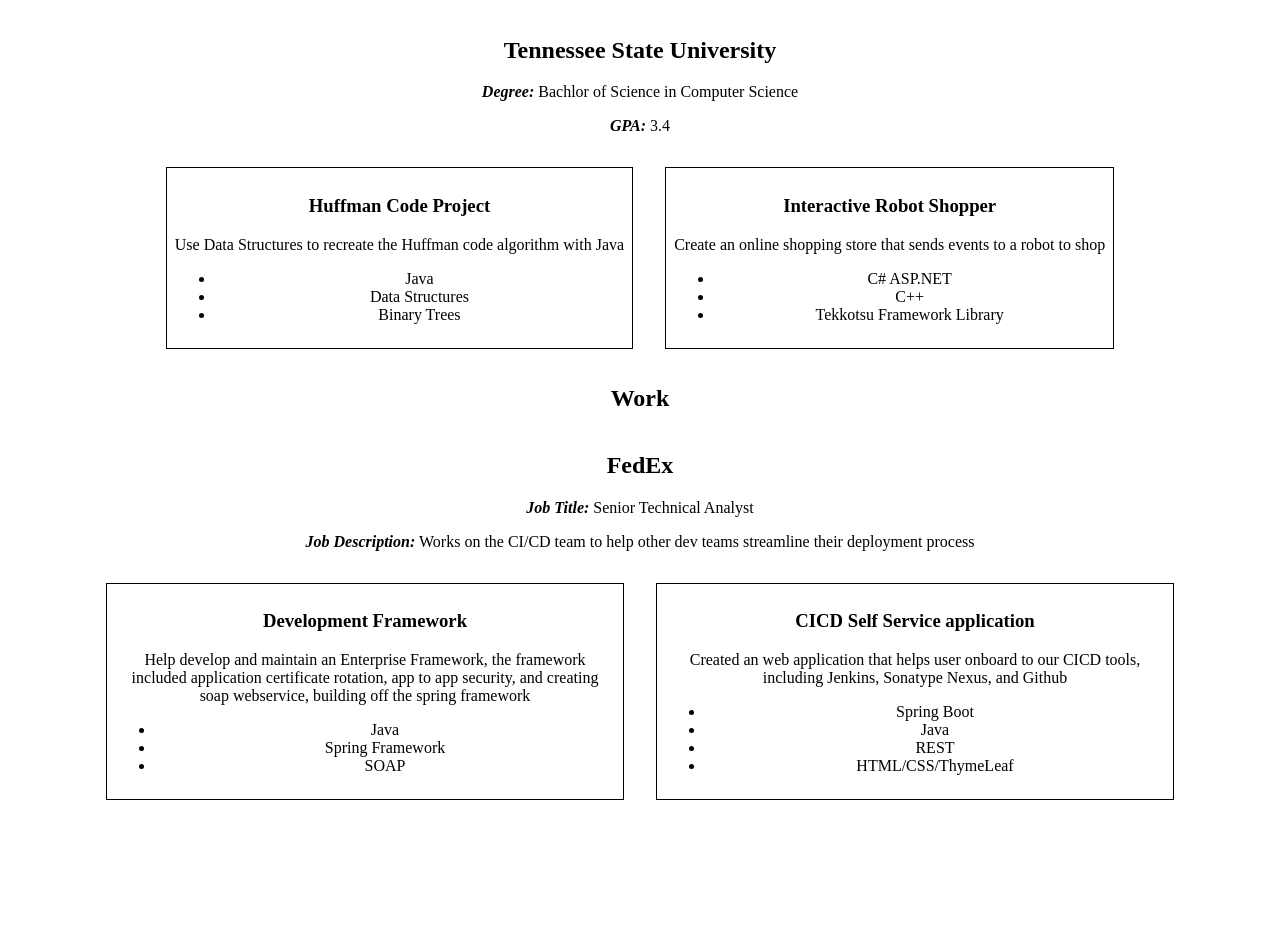
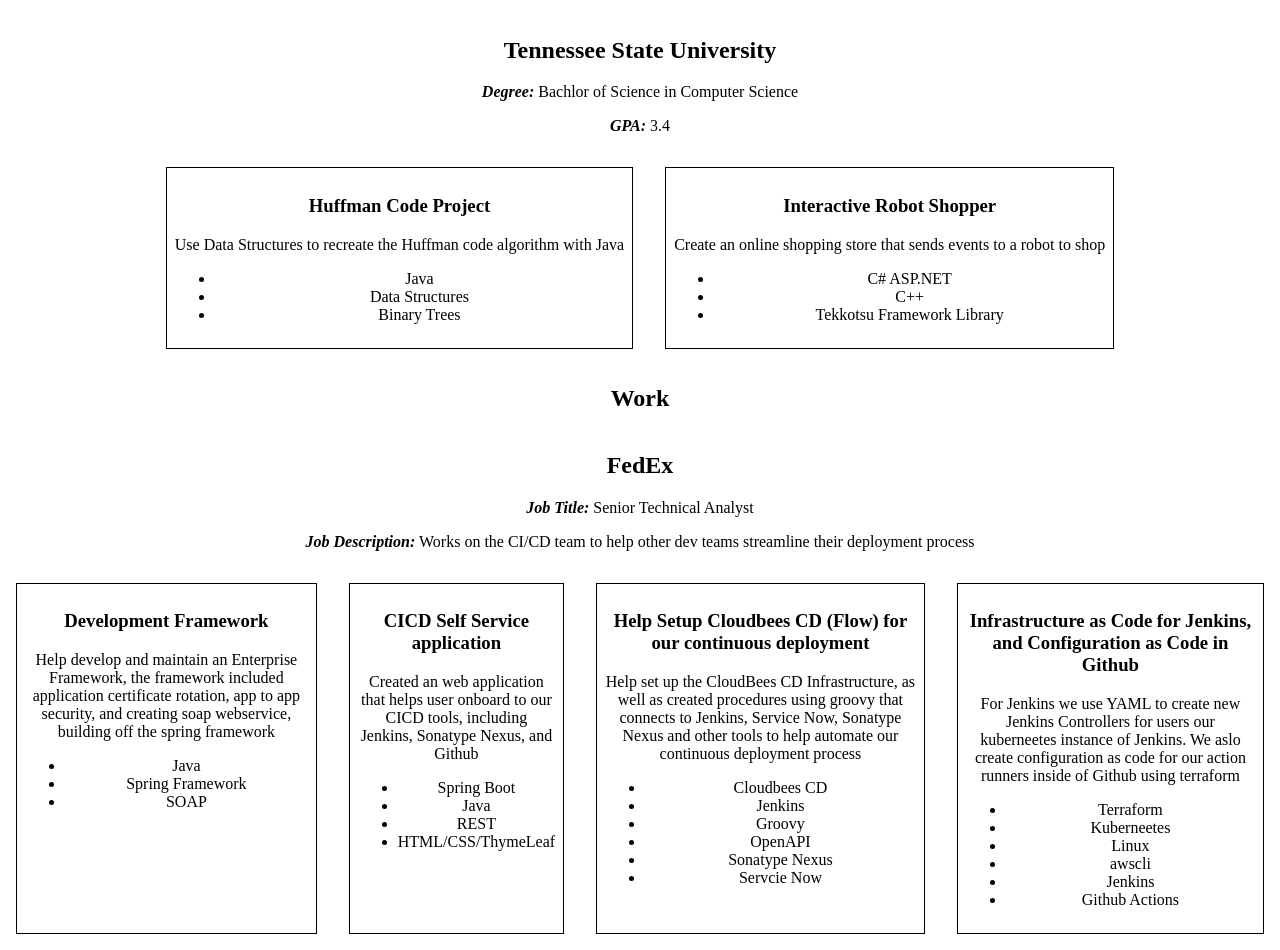
Before and after one commit to Docterryome/personalResume, a plain HTML site: page index.html in a window 1280 px wide. Shown: the part 117-1067 px from the top of the page. Before the commit the page ends 933 px from the top, so only its background shows below. Drawn offline with Linux system fonts and the light colour scheme.

Commit message:
Added more stuff

```diff
--- a/index.html
+++ b/index.html
@@ -69,6 +69,35 @@
                     <li>HTML/CSS/ThymeLeaf</li>
                 </ul>
             </div>
+            <div class="project">
+                <h3>Help Setup Cloudbees CD (Flow) for our continuous deployment</h3>
+                <p>
+                    Help set up the CloudBees CD Infrastructure, as well as created procedures using groovy that connects
+                    to Jenkins, Service Now, Sonatype Nexus and other tools to help automate our continuous deployment process
+                </p>
+                <ul>
+                    <li>Cloudbees CD</li>
+                    <li>Jenkins</li>
+                    <li>Groovy</li>
+                    <li>OpenAPI</li>
+                    <li>Sonatype Nexus</li>
+                    <li>Servcie Now</li>
+                </ul>
+            </div>
+            <div class="project">
+                <h3>Infrastructure as Code for Jenkins, and Configuration as Code in Github</h3>
+                <p>For Jenkins we use YAML to create new Jenkins Controllers for users our kuberneetes instance of Jenkins.
+                    We aslo create configuration as code for our action runners inside of Github using terraform
+                </p>
+                <ul>
+                    <li>Terraform</li>
+                    <li>Kuberneetes</li>
+                    <li>Linux</li>
+                    <li>awscli</li>
+                    <li>Jenkins</li>
+                    <li>Github Actions</li>
+                </ul>
+            </div>
         </section>
     </section>
 </body>
```
